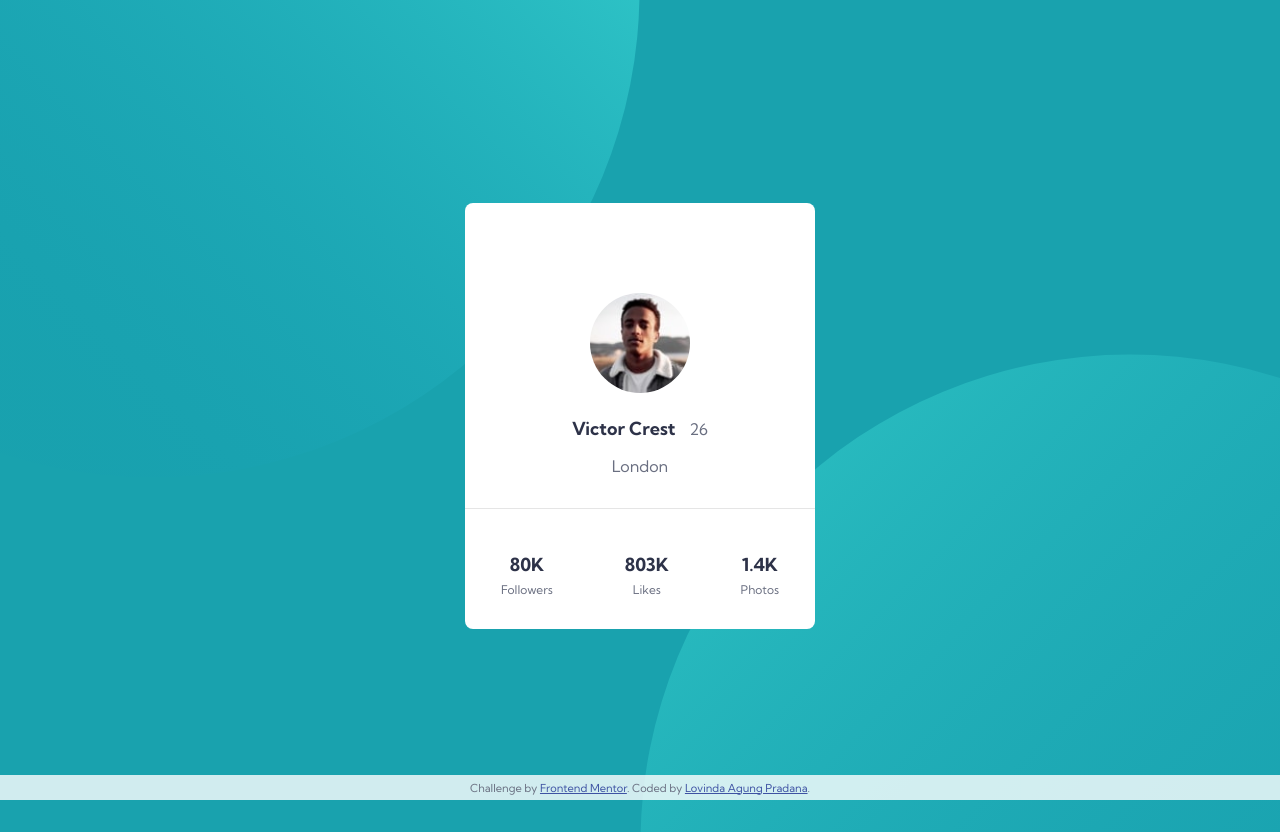
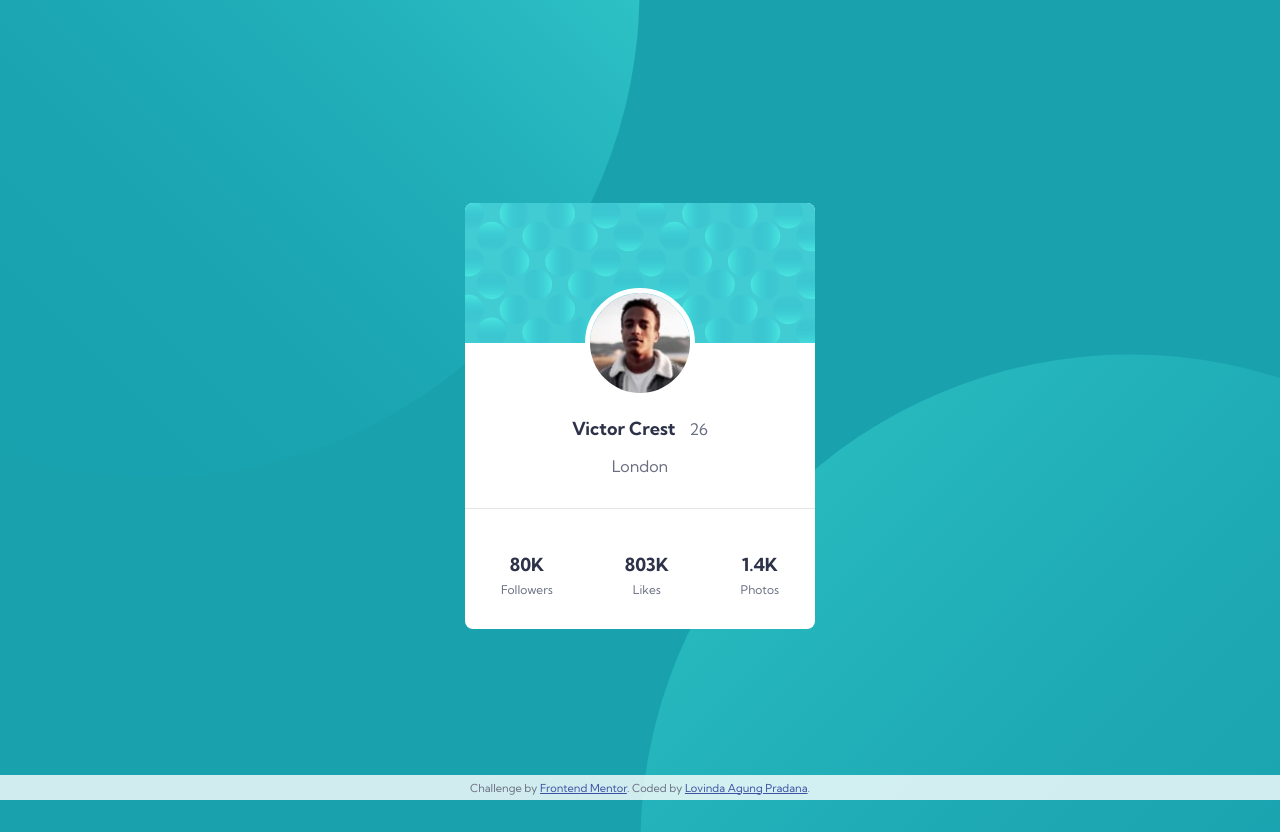
Before and after one commit to LovindaAgung/profile-card-component-main, a plain HTML site: page index.html in a window 1280 px wide. Drawn offline with Linux system fonts and the light colour scheme.

Commit message:
image reference for github

```diff
--- a/assets/style.scss
+++ b/assets/style.scss
@@ -46,7 +46,7 @@ b{
     &--banner{
         padding-top: 40%;
         // background: url(/images/bg-pattern-card.svg) center / cover;
-        background: url(images/bg-pattern-card.svg) center / cover;
+        background: url(../../images/bg-pattern-card.svg) center / cover;
     }
 
     &--info{
```
Also changed, not shown: assets/css/style.css.
